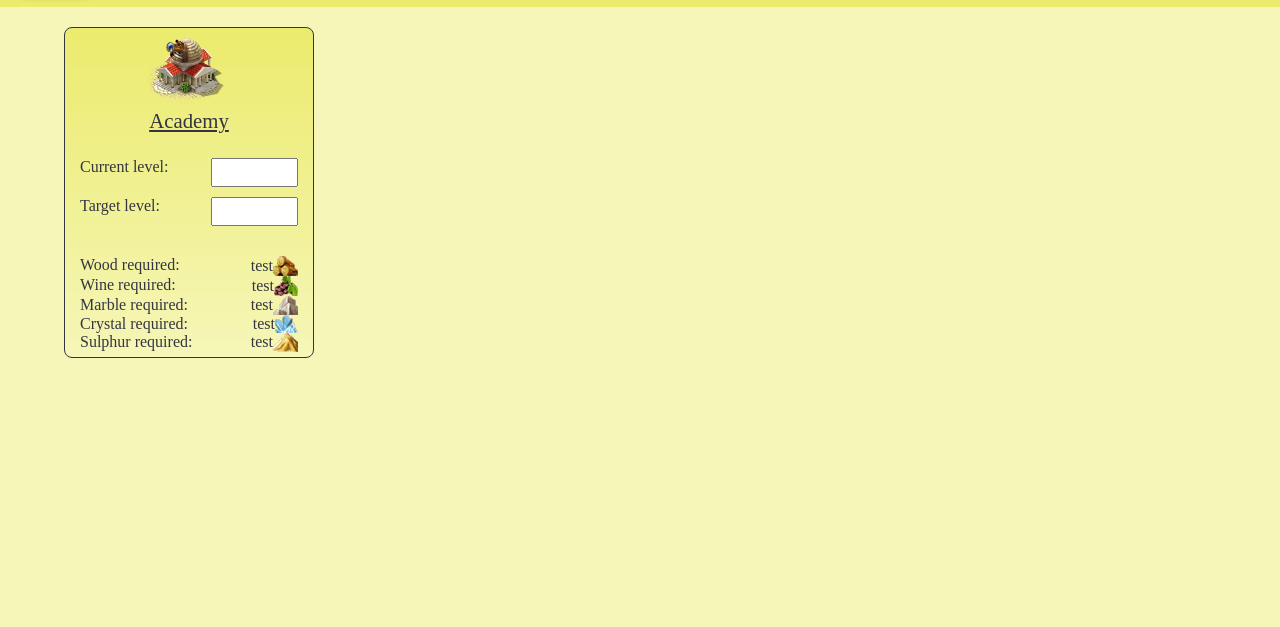
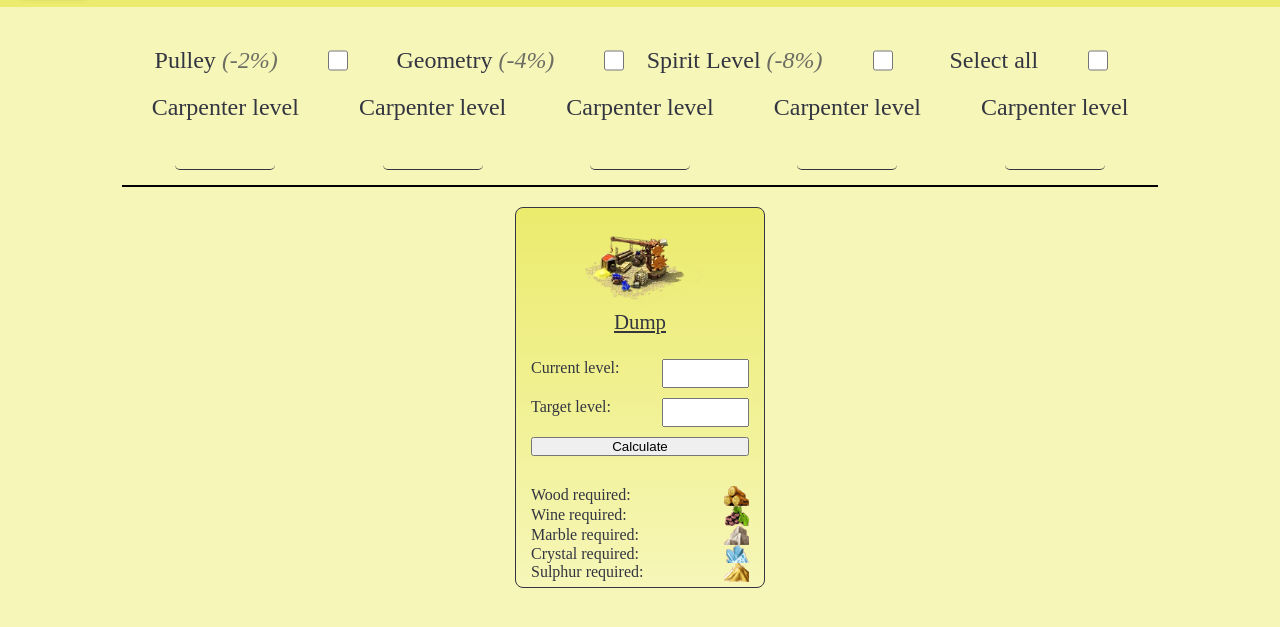
Before and after one commit to Xiraeth/ikariam-info, a website: page buildings/buildings.html in a window 1280 px wide. Shown: the part 93-720 px from the top of the page. Drawn offline with nearby package versions, Linux system fonts and the light colour scheme.

Commit message:
Create 'select all' button
To select/deselect all survey options at once

```diff
--- a/buildings/buildings.html
+++ b/buildings/buildings.html
@@ -41,80 +41,182 @@
     </nav>
 
     <section id="content" class="buildingsContainer">
-      <!-- START -->
+      <!-- CONTENT START -->
+      <div class="options">
+        <div class="earlyResearch">
+          <label for="pulley"
+            ><div>Pulley <span>(-2%)</span></div>
+            <input type="checkbox" name="pulley_check" id="pulley"
+          /></label>
+          <label for="Geometry"
+            ><div>Geometry <span>(-4%)</span></div>
+            <input type="checkbox" name="geometry_check" id="geometry"
+          /></label>
+          <label for="spiritLevel"
+            ><div>Spirit Level <span>(-8%)</span></div>
+            <input type="checkbox" name="spirit_level_check" id="spiritLevel"
+          /></label>
+          <label for="selectAll" style="user-select: none"
+            ><div>Select all</div>
+            <input type="checkbox" name="select_all" id="selectAll"
+          /></label>
+        </div>
+        <div class="reductionBuildings futureResearch">
+          <label for="carpenter">
+            Carpenter level
+            <input
+              type="number"
+              id="carpenter"
+              name="carpenter"
+              step="1"
+              max="50"
+              min="1"
+            />
+          </label>
+
+          <label for="carpenter">
+            Carpenter level
+            <input
+              type="number"
+              id="carpenter"
+              name="carpenter"
+              step="1"
+              max="50"
+              min="1"
+            />
+          </label>
+
+          <label for="carpenter">
+            Carpenter level
+            <input
+              type="number"
+              id="carpenter"
+              name="carpenter"
+              step="1"
+              max="50"
+              min="1"
+            />
+          </label>
+
+          <label for="carpenter">
+            Carpenter level
+            <input
+              type="number"
+              id="carpenter"
+              name="carpenter"
+              step="1"
+              max="50"
+              min="1"
+            />
+          </label>
+
+          <label for="carpenter">
+            Carpenter level
+            <input
+              type="number"
+              id="carpenter"
+              name="carpenter"
+              step="1"
+              max="50"
+              min="1"
+            />
+          </label>
+        </div>
+      </div>
+
       <div class="buildingDiv">
         <a
           class="buildingLink"
-          href="https://ikariam.fandom.com/wiki/Building:Academy"
+          href="https://ikariam.fandom.com/wiki/Building:Dump"
           target="_blank"
         >
           <img
-            src="../images/buildings/Academy_l.webp"
-            alt="Academy"
-            style="width: 40%"
+            src="../images/buildings/Dump_l.webp"
+            alt="Dump"
+            style="width: 125px"
           />
-          <span>Academy</span>
+          <span>Dump</span>
         </a>
 
-        <div class="inputsField">
-          <label for="academyCurrent">
+        <div
+          class="inputsField"
+          data-wood-a="6400"
+          data-wood-b="3"
+          data-wood-c="1.2"
+          data-wood-d="1920"
+          data-wood-n="0"
+          data-marble-a="2048"
+          data-marble-b="1"
+          data-marble-c="1.18"
+          data-marble-d="1920"
+          data-marble-n="0"
+          data-crystal-a="2240"
+          data-crystal-b="1"
+          data-crystal-c="1.17"
+          data-crystal-d="1920"
+          data-crystal-n="0"
+          data-sulphur-a="1920"
+          data-sulphur-b="3"
+          data-sulphur-c="1.2"
+          data-sulphur-d="1920"
+          data-sulphur-n="0"
+        >
+          <label for="dumpCurrent">
             Current level:
             <input
-              id="academyCurrent"
+              id="dumpCurrent"
               type="number"
               class="currentLevel"
               min="1"
               max="50"
             />
           </label>
-          <label for="academyTarget">
+          <label for="dumpTarget">
             Target level:
-            <input
-              id="academyTarget"
-              type="number"
-              class="targetLevel"
-              min="1"
-            />
+            <input id="dumpTarget" type="number" class="targetLevel" min="1" />
           </label>
+          <button class="calculateBtn">Calculate</button>
         </div>
 
         <div class="materialsField">
           <p>
             Wood required:
             <span class="woodRequired"
-              >test<img src="../images/Wood_small.webp" alt="Wood"
+              ><img src="../images/Wood_small.webp" alt="Wood"
             /></span>
           </p>
           <p>
             Wine required:
             <span class="wineRequired">
-              test <img src="../images/Wine_small.webp" alt="" />
+              <img src="../images/Wine_small.webp" alt="" />
             </span>
           </p>
           <p>
             Marble required:
             <span class="marbleRequired">
-              test <img src="../images/Marble_small.webp" alt="" />
+              <img src="../images/Marble_small.webp" alt="" />
             </span>
           </p>
           <p>
             Crystal required:
             <span class="crystalRequired">
-              test <img src="../images/Crystal_small.webp" alt="" />
+              <img src="../images/Crystal_small.webp" alt="" />
             </span>
           </p>
           <p>
             Sulphur required:
             <span class="sulphurRequired">
-              test <img src="../images/Sulphur_small.webp" alt="" />
+              <img src="../images/Sulphur_small.webp" alt="" />
             </span>
           </p>
         </div>
 
         <!-- END OF BUILDING DIV -->
       </div>
+
       <!-- END OF CONTENT-->
     </section>
+    <script src="buildings_calc.js"></script>
     <script src="../app.js"></script>
   </body>
 </html>
--- /dev/null
+++ b/buildings/buildings_calc.js
@@ -0,0 +1,12 @@
+"use strict";
+
+const calcMaterial = (a, b, c, d, n, level) => {
+  return (a / b) * c ** (level - n) - d;
+};
+
+$("#dumpCurrent").on("input", function () {
+  const currentLv = parseInt($(this).val());
+  if (currentLv > 0) {
+    console.log(currentLv);
+  }
+});
--- a/stylesheets/buildings.css
+++ b/stylesheets/buildings.css
@@ -11,6 +11,7 @@
 .buildingsContainer {
   display: flex;
   flex-wrap: wrap;
+  justify-content: center;
   width: 90%;
 
   margin: 20px auto 0px;
```
Also changed, not shown: units/land_units.html (+5 -0 lines), units/land_units.js (+8 -0 lines), units/naval_units.html (+4 -0 lines), units/naval_units.js (+8 -0 lines), images/buildings/Dump_l.webp (added).
